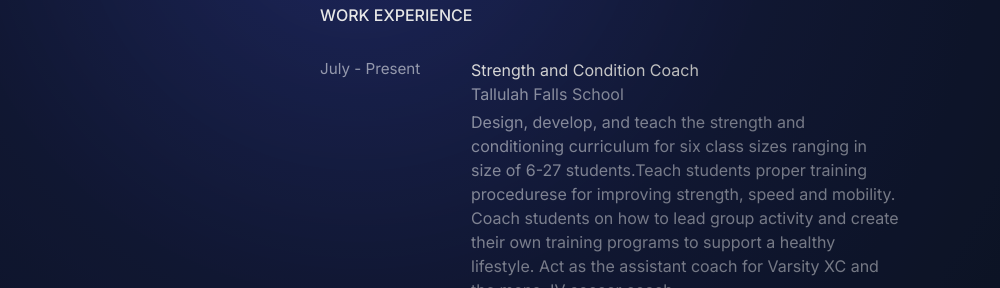
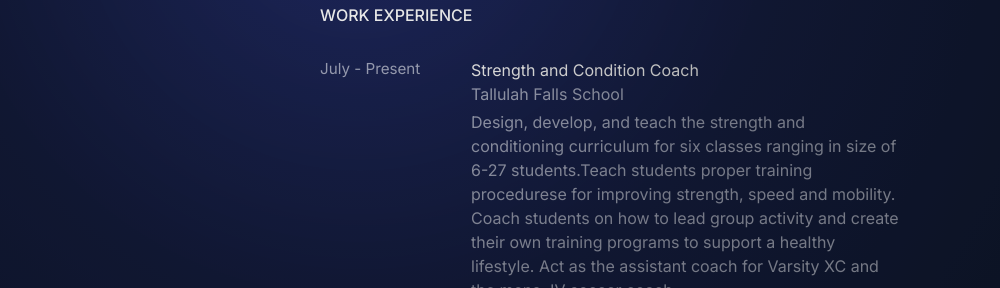
Before and after one commit to colehansen28/Portfolio, a plain HTML site: page index.html in a window 1280 px wide. Shown: the part 512-800 px from the top of the page, 280-1280 px from the left. Drawn offline with nearby package versions, Linux system fonts and the light colour scheme.

Commit message:
Update index.html

```diff
--- a/index.html
+++ b/index.html
@@ -54,7 +54,7 @@
                     <div class="col-9">
                         <p class="m-0">Strength and Condition Coach</p>
                         <p class="m-0" style="color:var(--text-50)">Tallulah Falls School</p>
-                        <p class="mt-1" style="color:var(--text-50)">Design, develop, and teach the strength and conditioning curriculum for six class sizes ranging in size of 6-27 students.Teach students proper training procedurese for improving strength, speed and mobility. Coach students on how to lead group activity and create their own training programs to support a healthy lifestyle. Act as the assistant coach for Varsity XC and the mens JV soccer coach. </p>
+                        <p class="mt-1" style="color:var(--text-50)">Design, develop, and teach the strength and conditioning curriculum for six classes ranging in size of 6-27 students.Teach students proper training procedurese for improving strength, speed and mobility. Coach students on how to lead group activity and create their own training programs to support a healthy lifestyle. Act as the assistant coach for Varsity XC and the mens JV soccer coach. </p>
                     </div>
                 </div>
                 <div class="row">
```
